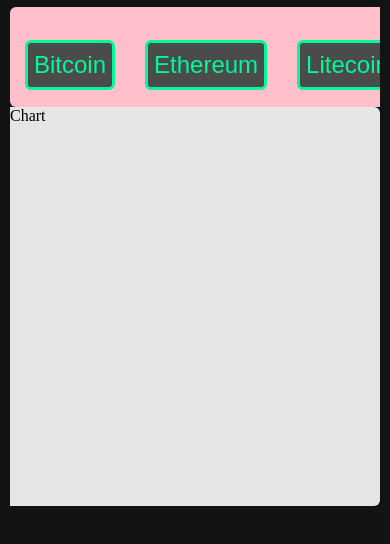
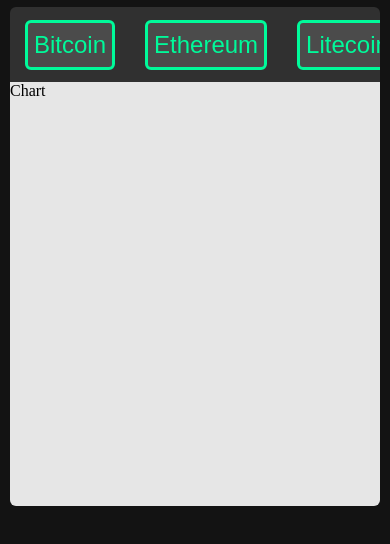
Before and after one commit to dfontana/Cryptical, a React app in the folder frontend/: page / in a window 390 px wide. Shown: the part 78-622 px from the top of the page. Built offline with nearby package versions, Linux system fonts and the light colour scheme.

Commit message:
Corrected coloring and sizing in mobile size

```diff
--- a/frontend/src/component/App.css
+++ b/frontend/src/component/App.css
@@ -34,12 +34,20 @@
 /* Small screens turn the sidebar into a Header */
 @media all and (max-width: 800px) {
   #component-sidebar  {
-    background-color: pink;
     max-width: unset;
-    max-height: 100px;
+    max-height: 75px;
     flex-flow: row;
     align-items: center;
     justify-content: space-between;
+    border-radius: 6px 6px 0 0;
+  }
+
+  #component-sidebar > *  {
+    margin: 0 15px 0 15px;
+  }
+
+  #component-chart {
+    border-radius: 0 0 6px 6px;
   }
 
   #component-app-middle {
```
